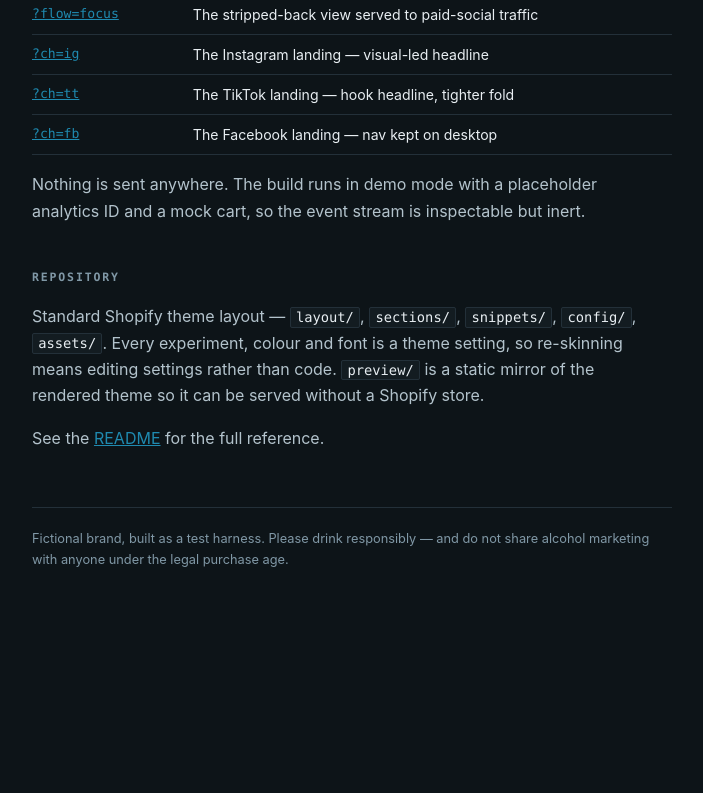
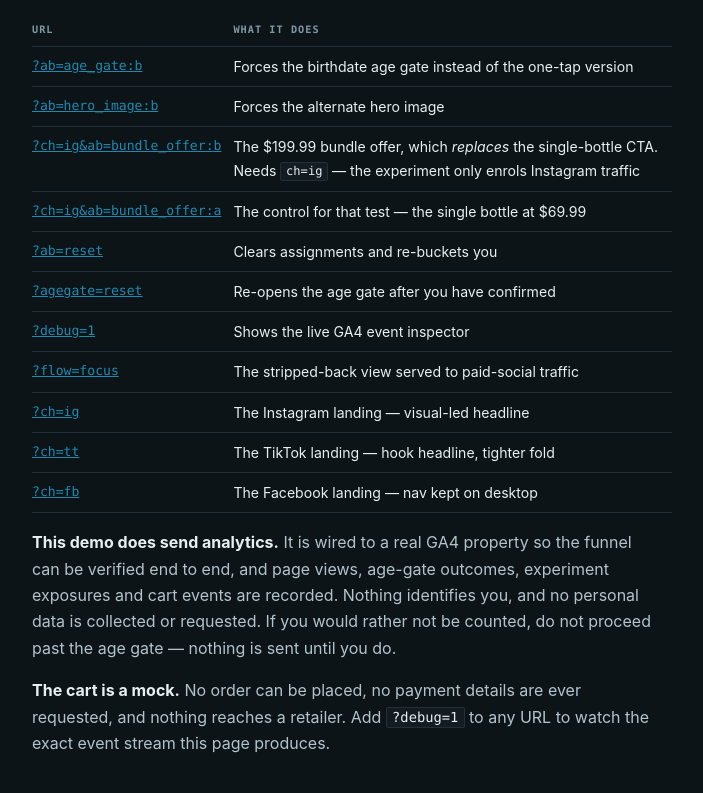
Before and after one commit to thoracle/nine-below-shopify, a website: page index.html in a window 1280 px wide. Shown: the part 1427-2220 px from the top of the page, without its empty margins (288-991 px from the left). Before the commit the page ends 2077 px from the top, so only its background shows below. Drawn offline with Linux system fonts and the light colour scheme.

Commit message:
Correct the analytics claim on the public page, and add the bundle test
The landing page said "Nothing is sent anywhere. The build runs in demo
mode with a placeholder analytics ID." That was false: preview/index.html
loads gtag.js with the real measurement ID, ga4_enabled is true and
consent defaults to granted, so every visitor to the public demo has
been recorded in a live GA4 property while being told they were not.

The page now says plainly that analytics are sent, what is recorded, that
nothing identifies the visitor, and that nothing fires until they pass
the age gate. The mock cart is described separately, because that part
was true and is worth keeping distinct from the part that was not.

Also adds the bundle_offer test to the framework table with both arms,
and two bullets covering what is novel about it: an offer swap rather
than a copy change, read on revenue per visitor, and a section gated by
a positive match on the assigned arm so any upstream failure hides the
offer rather than leaking it.

Co-Authored-By: Claude Opus 5 (1M context) <noreply@anthropic.com>

```diff
--- a/index.html
+++ b/index.html
@@ -101,6 +101,8 @@
     <li><strong>Variants are assigned before first paint.</strong> Inline and blocking, so nobody sees arm A flash before arm B — which would otherwise bias the very result you are measuring.</li>
     <li><strong>Exposure is counted when the visitor can actually see the thing.</strong> Impressions are held behind the gate, because counting someone who never got past it deflates every conversion rate and makes the sample-size target too small.</li>
     <li><strong>Checkout is off-domain</strong>, so the funnel is instrumented from the outside and the experiment arm is carried into the retailer's UTM payload — the only way the result reconciles to revenue.</li>
+    <li><strong>An offer test, not just a copy test.</strong> One experiment swaps the entire proposition — a $69.99 bottle for a $199.99 bundle — and removes the cheaper CTA rather than adding a second one. It is scoped to a single platform, and it is read on <em>revenue per visitor</em>: at three times the price an arm can convert far worse and still be worth more, and a conversion-rate verdict would kill the better offer.</li>
+    <li><strong>The offer section is hidden by a positive match, not a negation.</strong> It appears only for a visitor explicitly assigned to that arm, so an unregistered, parked, held-out or entirely broken experiment leaves it hidden. The opposite polarity would leak a $199.99 offer to everyone the moment anything upstream failed.</li>
     <li><strong>The landing adapts to the platform that sent you.</strong> Instagram, TikTok and Facebook get their own headline and their own degree of stripping, resolved before paint from the campaign parameters, the referrer, or the in-app browser itself. Every event carries the channel, so TikTok's much higher age-gate rejection rate never hides inside a blended number.</li>
   </ul>
 
@@ -111,6 +113,8 @@
       <tbody>
         <tr><td><a href="preview/?ab=age_gate:b&amp;agegate=reset">?ab=age_gate:b</a></td><td>Forces the birthdate age gate instead of the one-tap version</td></tr>
         <tr><td><a href="preview/?ab=hero_image:b&amp;agegate=reset">?ab=hero_image:b</a></td><td>Forces the alternate hero image</td></tr>
+        <tr><td><a href="preview/?ch=ig&amp;ab=bundle_offer:b&amp;agegate=reset">?ch=ig&amp;ab=bundle_offer:b</a></td><td>The $199.99 bundle offer, which <em>replaces</em> the single-bottle CTA. Needs <code>ch=ig</code> — the experiment only enrols Instagram traffic</td></tr>
+        <tr><td><a href="preview/?ch=ig&amp;ab=bundle_offer:a&amp;agegate=reset">?ch=ig&amp;ab=bundle_offer:a</a></td><td>The control for that test — the single bottle at $69.99</td></tr>
         <tr><td><a href="preview/?ab=reset&amp;agegate=reset">?ab=reset</a></td><td>Clears assignments and re-buckets you</td></tr>
         <tr><td><a href="preview/?agegate=reset">?agegate=reset</a></td><td>Re-opens the age gate after you have confirmed</td></tr>
         <tr><td><a href="preview/?debug=1&amp;agegate=reset">?debug=1</a></td><td>Shows the live GA4 event inspector</td></tr>
@@ -122,8 +126,18 @@
     </table>
   </div>
   <p>
-    Nothing is sent anywhere. The build runs in demo mode with a placeholder
-    analytics ID and a mock cart, so the event stream is inspectable but inert.
+    <strong>This demo does send analytics.</strong> It is wired to a real GA4
+    property so the funnel can be verified end to end, and page views, age-gate
+    outcomes, experiment exposures and cart events are recorded. Nothing
+    identifies you, and no personal data is collected or requested. If you would
+    rather not be counted, do not proceed past the age gate — nothing is sent
+    until you do.
+  </p>
+  <p>
+    <strong>The cart is a mock.</strong> No order can be placed, no payment
+    details are ever requested, and nothing reaches a retailer. Add
+    <code>?debug=1</code> to any URL to watch the exact event stream this page
+    produces.
   </p>
 
   <h2>Repository</h2>
```
